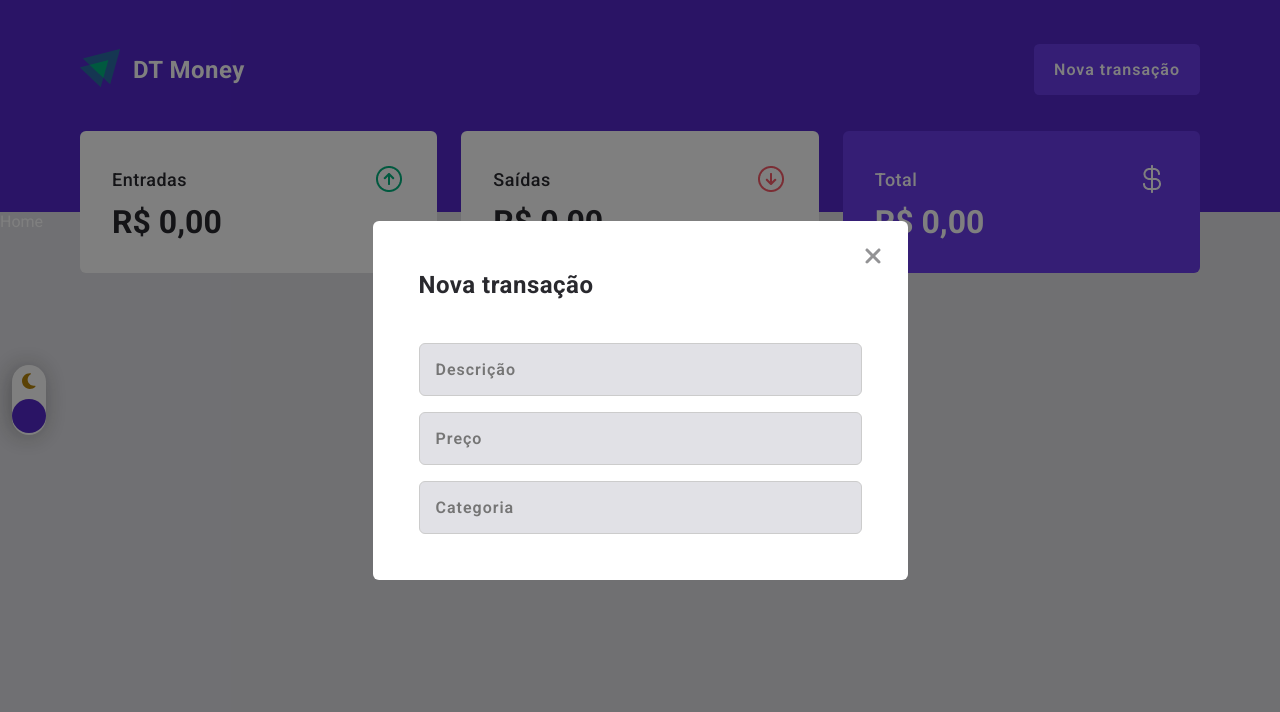
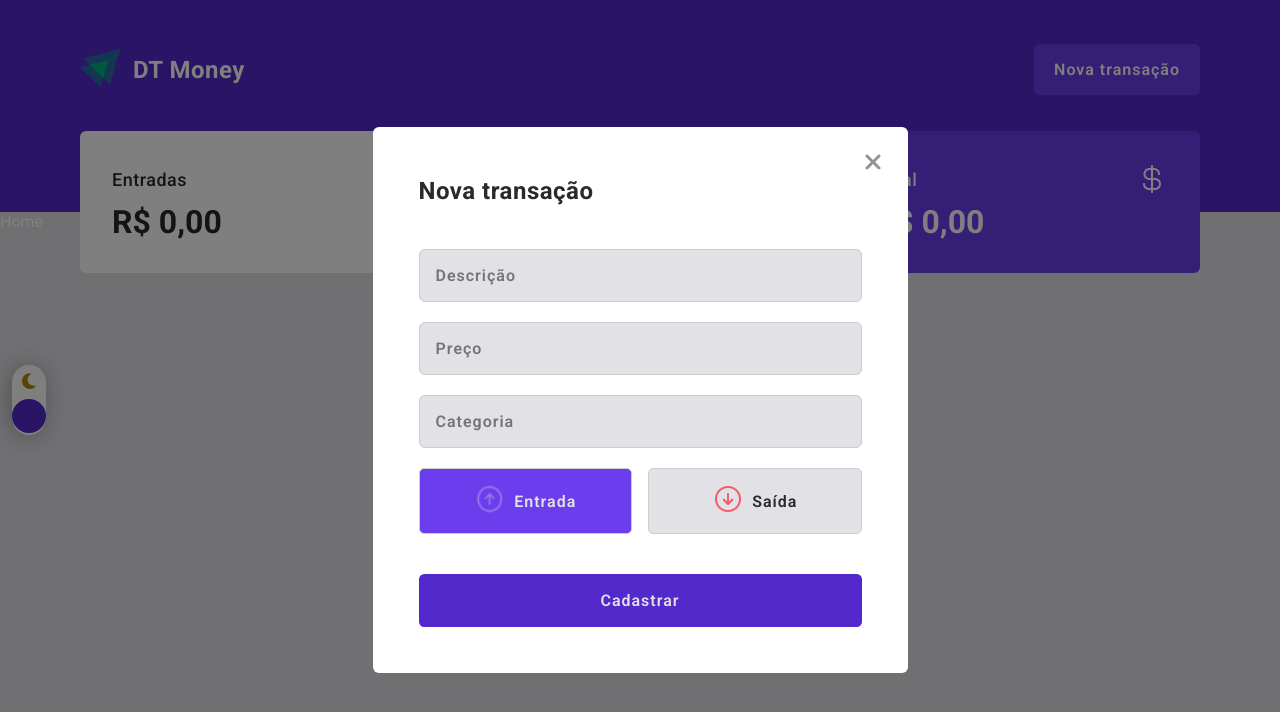
Before and after one commit to LucasBargas/dt_money_angular, an Angular app: page /home in a window 1280 px wide. Shown: the top 712 px of the page. Built offline with nearby package versions, Linux system fonts and the light colour scheme; no server answers.

Commit message:
Modal form - developed

```diff
--- a/src/app/app.component.ts
+++ b/src/app/app.component.ts
@@ -5,7 +5,7 @@ import { ThemeService } from './services/theme.service';
 import { ToggleThemeButtonComponent } from "./components/toggle-theme-button/toggle-theme-button.component";
 import { HeaderComponent } from "./components/header/header.component";
 import { ModalComponent } from "./components/modal/modal.component";
-import { ModalModeService } from './services/modaMode.service';
+import { ModalModeService } from './services/modalMode.service';
 
 @Component({
   selector: 'app-root',
--- a/src/app/components/header/header.component.ts
+++ b/src/app/components/header/header.component.ts
@@ -4,7 +4,7 @@ import { ThemeService } from '../../services/theme.service';
 import { ContainerComponent } from "../container/container.component";
 import { RouterLink } from '@angular/router';
 import { HeaderResumeComponent } from "./header-resume/header-resume.component";
-import { ModalModeService } from '../../services/modaMode.service';
+import { ModalModeService } from '../../services/modalMode.service';
 
 @Component({
   selector: 'app-header',
--- a/src/app/components/modal/modal.component.html
+++ b/src/app/components/modal/modal.component.html
@@ -16,6 +16,7 @@
       </h2>
 
       <button
+        class="modal-area-close"
         (click)="_mode.setModalAppears(false)"
         (document:keydown.escape)="_mode.setModalAppears(false)"
       >
@@ -33,6 +34,33 @@
       <div class="modal-form-field">
         <input placeholder="Categoria" type="text" name="category">
       </div>
+
+      <div class="modal-form-field-options">
+        <button
+          [class.active]="type === 'Entrada'"
+          (click)="type = 'Entrada'"
+          type="button"
+        >
+          <figure>
+            <img
+              src="assets/images/{{theme() === 'dark' ? 'arrow-green.png' : 'arrow-purple.png'}}" alt="Arrow purple"
+            >
+          </figure>
+          <span>Entrada</span>
+        </button>
+        <button
+          [class.active]="type === 'Saída'"
+          (click)="type = 'Saída'"
+          type="button"
+        >
+          <figure>
+            <img src="assets/images/arrow-wine.png" alt="Arrow wine">
+          </figure>
+          <span>Saída</span>
+        </button>
+      </div>
+
+      <button type="submit">{{modalMode() === 'add' ? 'Cadastrar' : 'Editar'}}</button>
     </form>
   </div>
 </section>
--- a/src/app/components/modal/modal.component.scss
+++ b/src/app/components/modal/modal.component.scss
@@ -26,8 +26,30 @@
       background: dark.$color-background;
 
       div {
-        h2, button {
+        h2, .modal-area-close {
           color: dark.$color-text;
+        }
+      }
+
+      .modal-form-field-options {
+        button {
+          background: dark.$color-surface;
+          border-radius: 0.325rem;
+          border: none;
+          color: dark.$color-text;
+
+          &:nth-of-type(1).active {
+            background: dark.$color-primary;
+          }
+        }
+      }
+
+      button[type='submit'] {
+        background: dark.$color-primary !important;
+        color: dark.$color-text !important;
+
+        &:hover {
+          opacity: .9;
         }
       }
     }
@@ -63,7 +85,7 @@
         margin-top: .25rem;
       }
 
-      button {
+      .modal-area-close {
         width: auto;
         height: auto;
         position: relative;
@@ -88,12 +110,59 @@
     .modal-form {
       padding-top: 2.5rem;
       display: grid;
-      gap: 1rem;
+      gap: 1.25rem;
 
       &-field {
         input {
           border-radius: 0.375rem;
         }
+
+        &-options {
+          display: flex;
+          gap: 1rem;
+
+          button {
+            display: flex;
+            align-items: center;
+            justify-content: center;
+            border-radius: 0.325rem;
+            background: light.$color-background;
+            color: dark.$color-surface;
+            border: 1px solid #CCCCCC;
+            padding: 2rem 0;
+            gap: .5rem;
+
+            &:nth-of-type(1).active {
+              background: light.$color-secondary-hover;
+              color: light.$color-background;
+            }
+
+            &:nth-of-type(2).active {
+              background: dark.$color-warning;
+              color: light.$color-background;
+            }
+
+            img {
+              width: 32px;
+              height: 32px;
+            }
+          }
+        }
+      }
+
+      button[type='submit'] {
+        display: flex;
+        align-items: center;
+        justify-content: center;
+        background: light.$color-secondary;
+        color: light.$color-background;
+        border-radius: 0.325rem;
+        transition: .3s;
+        margin-top: 1.25rem;
+
+        &:hover {
+          background: light.$color-secondary-hover;
+        }
       }
     }
   }
--- a/src/app/components/modal/modal.component.ts
+++ b/src/app/components/modal/modal.component.ts
@@ -1,6 +1,6 @@
 import { CommonModule } from '@angular/common';
 import { Component, inject } from '@angular/core';
-import { ModalModeService } from '../../services/modaMode.service';
+import { ModalModeService } from '../../services/modalMode.service';
 import { ThemeService } from '../../services/theme.service';
 import { faXmark } from '@fortawesome/free-solid-svg-icons';
 import { FontAwesomeModule } from '@fortawesome/angular-fontawesome';
@@ -15,13 +15,11 @@ import { FontAwesomeModule } from '@fortawesome/angular-fontawesome';
 export class ModalComponent {
   private _themeService = inject(ThemeService);
   theme = this._themeService.theme;
-
   _mode = inject(ModalModeService);
   modalMode = this._mode.modalMode;
   modalAppears = this._mode.modalAppears;
-
   faXmark = faXmark;
-  type = 'Entrada';
+  type: string = 'Entrada';
 
   outslideClick(e: MouseEvent) {
     if(e.target === e.currentTarget)
--- a/src/app/interfaces/ITransactions.ts
+++ b/src/app/interfaces/ITransactions.ts
@@ -3,6 +3,6 @@ export interface ITransactions {
   description: string;
   category: string;
   amount: string | number;
-  transactionType: 'Venda' | 'Gasto';
+  type: 'Venda' | 'Gasto';
   createdAt: string;
 }
--- a/src/app/services/transactionsResume.service.ts
+++ b/src/app/services/transactionsResume.service.ts
@@ -17,12 +17,12 @@ export class TransactionsResumeService {
   }
 
   totalSales = computed(() =>
-    this._transactions().filter(t => t.transactionType === 'Venda')
+    this._transactions().filter(t => t.type === 'Venda')
       .reduce((acc, curr) => acc + Number(curr.amount), 0)
   );
 
   totalExpenses = computed(() =>
-    this._transactions().filter(t => t.transactionType === 'Gasto')
+    this._transactions().filter(t => t.type === 'Gasto')
       .reduce((acc, curr) => acc + Number(curr.amount), 0)
   );
 
```
Also changed, not shown: src/app/services/modalMode.service.ts (renamed from src/app/services/modaMode.service.ts), src/assets/images/arrow-purple.png (added).
